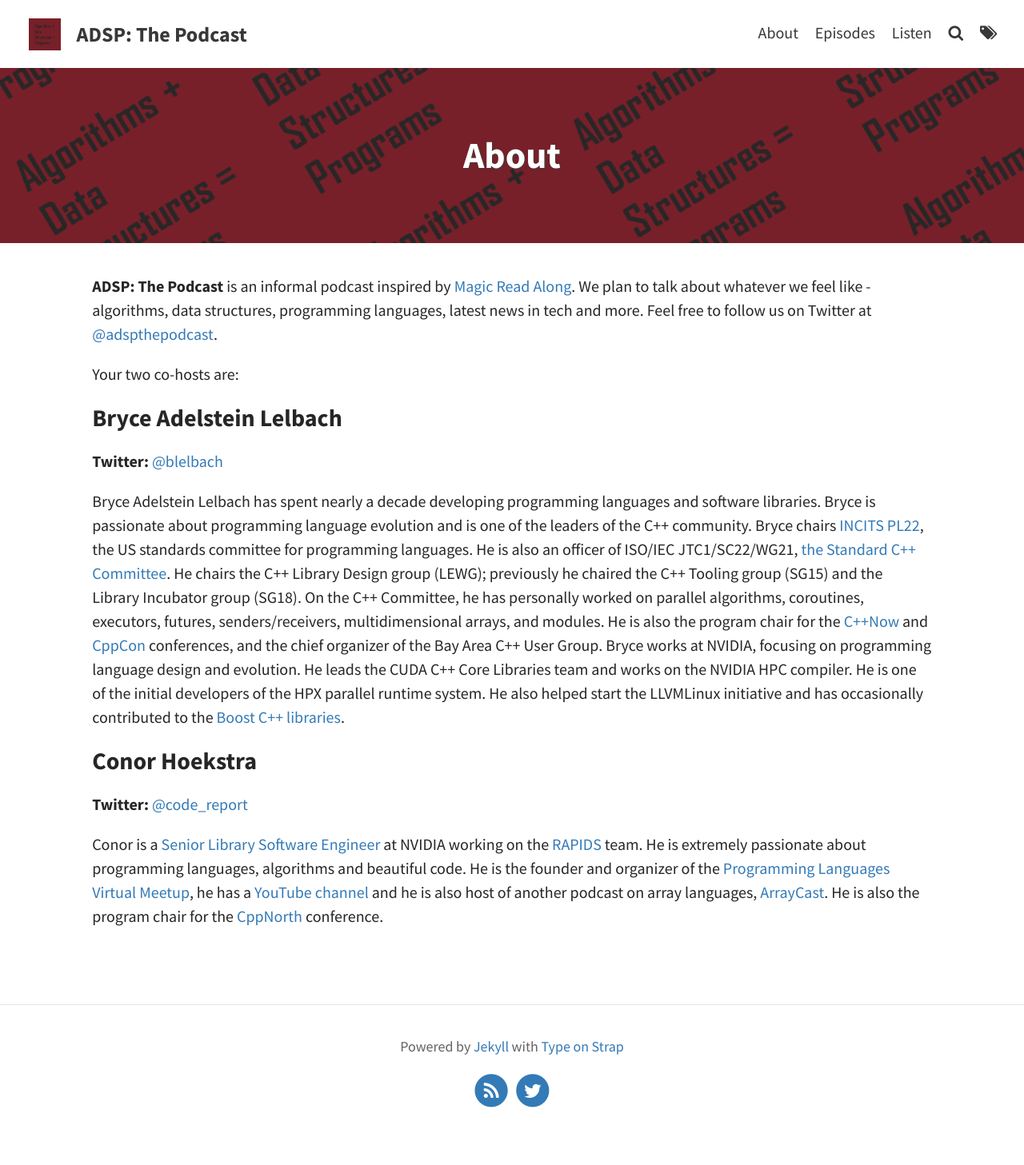
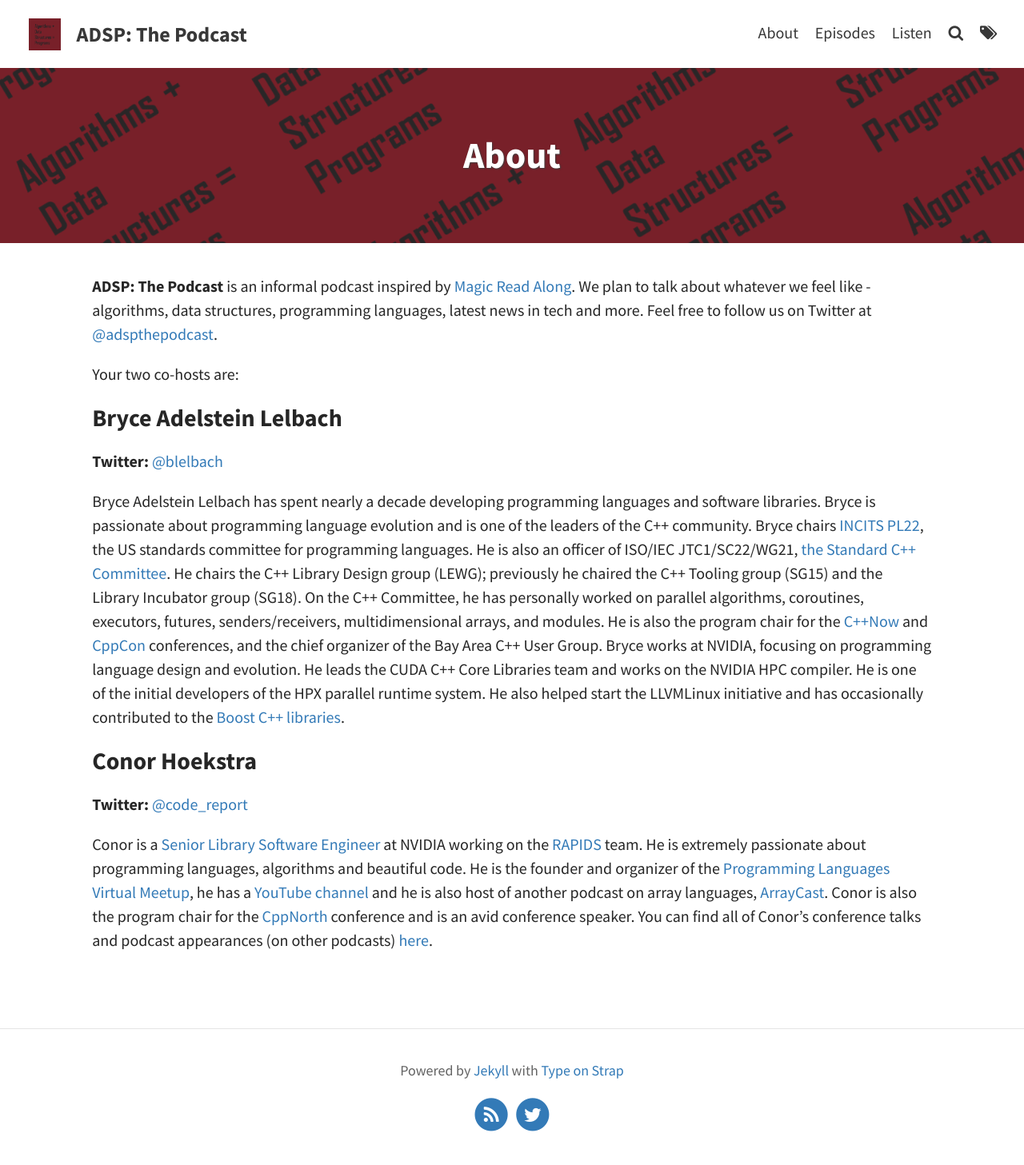
Before and after one commit to codereport/adsp2, a Jekyll site: the page built from pages/about.md, in a window 1280 px wide. Shown: the whole page at 80% size. Built offline with Jekyll 4.4.1, drawn with Linux system fonts in a browser that asks for light colours; before the commit the page ends 1427 px from its top, so only the background shows below that.

Commit message:
Update about

```diff
--- a/pages/about.md
+++ b/pages/about.md
@@ -20,4 +20,4 @@
 
 **Twitter:** [@code_report](https://twitter.com/code_report)
 
-Conor is a [Senior Library Software Engineer](https://www.linkedin.com/in/conorhoekstra/) at NVIDIA working on the [RAPIDS](https://rapids.ai/) team. He is extremely passionate about programming languages, algorithms and beautiful code. He is the founder and organizer of the [Programming Languages Virtual Meetup](https://www.meetup.com/Programming-Languages-Toronto-Meetup/), he has a [YouTube channel](https://www.youtube.com/codereport) and he is also host of another podcast on array languages, [ArrayCast](https://www.arraycast.com/). He is also the program chair for the [CppNorth](https://cppnorth.ca/) conference.
+Conor is a [Senior Library Software Engineer](https://www.linkedin.com/in/conorhoekstra/) at NVIDIA working on the [RAPIDS](https://rapids.ai/) team. He is extremely passionate about programming languages, algorithms and beautiful code. He is the founder and organizer of the [Programming Languages Virtual Meetup](https://www.meetup.com/Programming-Languages-Toronto-Meetup/), he has a [YouTube channel](https://www.youtube.com/codereport) and he is also host of another podcast on array languages, [ArrayCast](https://www.arraycast.com/). Conor is also the program chair for the [CppNorth](https://cppnorth.ca/) conference and is an avid conference speaker. You can find all of Conor's conference talks and podcast appearances (on other podcasts) [here](https://github.com/codereport/Talks/blob/master/README.md).
```
